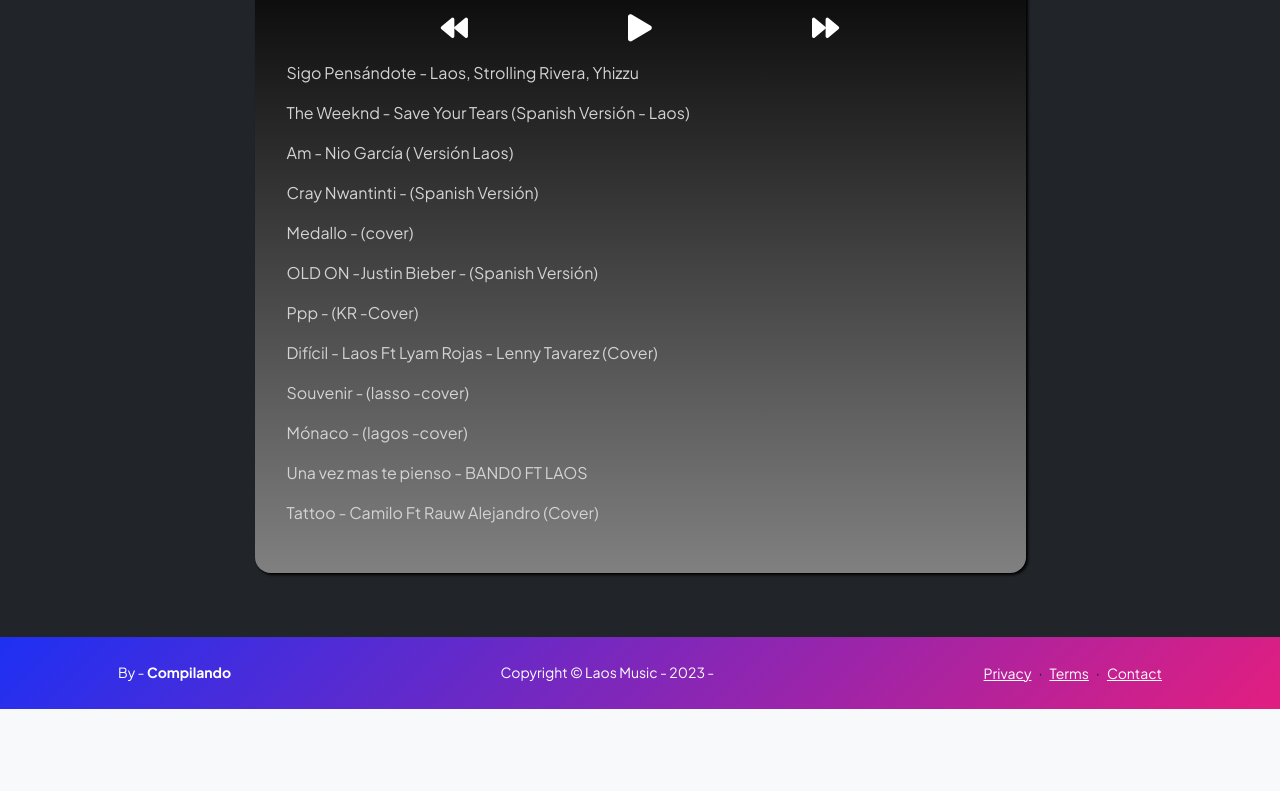
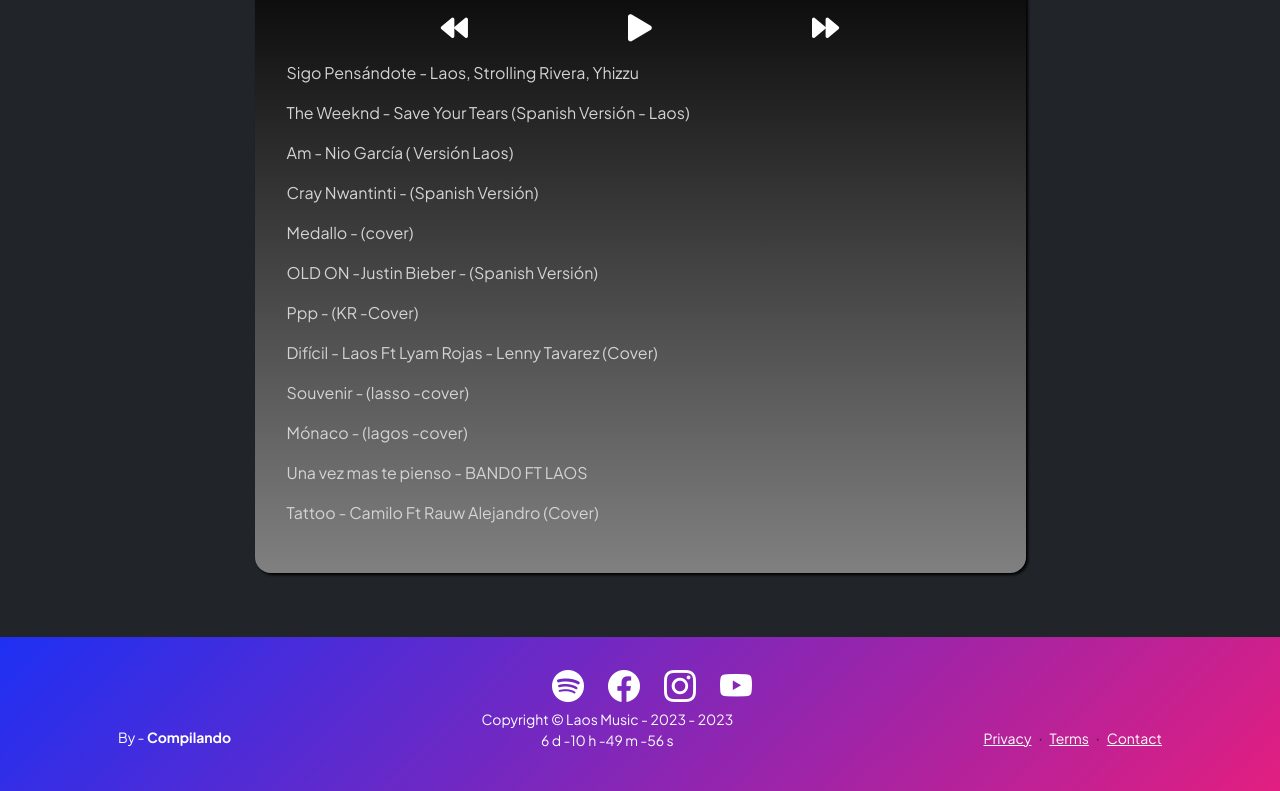
Before and after one commit to emersonxinay/laos_music, a plain HTML site: page resume.html in a window 1280 px wide. Shown: the part 1021-1812 px from the top of the page. Before the commit the page ends 1730 px from the top, so only its background shows below. Drawn offline with nearby package versions, Linux system fonts and the light colour scheme.

Commit message:
fix fecha footer

```diff
--- a/resume.html
+++ b/resume.html
@@ -160,14 +160,29 @@
                         </ul>
                     </div>
 
+
+
                 </div>
             </div>
+
+
         </div>
     </main>
     <!-- Footer-->
 
     <footer class=" bg-gradient-primary-to-secondary py-4 mt-auto">
         <div class="container px-5">
+            <div class="d-flex justify-content-center  fs-2 gap-4">
+                <a href="http://" target="_blank" rel="noopener noreferrer"></a>
+                <a class="text-white" href="https://open.spotify.com/artist/2UjFOmURmfCMAH0PKKkJSB" target="_blank"
+                    rel="noopener noreferrer"><i class="bi bi-spotify"></i></a>
+                <a class="text-white" href="https://web.facebook.com/Laos.Espinoza20" target="_blank"
+                    rel="noopener noreferrer"><i class="bi bi-facebook"></i></a>
+                <a class="text-white" href="https://www.instagram.com/_laos20/" target="_blank"
+                    rel="noopener noreferrer"><i class="bi bi-instagram"></i></a>
+                <a class="text-white" href="https://www.youtube.com/@LaosEspirre" target="_blank"
+                    rel="noopener noreferrer"><i class="bi bi-youtube"></i></a>
+            </div>
             <div class="row align-items-center justify-content-between flex-column flex-sm-row">
                 <div class="col-auto">
                     <div class="small text-white m-0"><span class="fw-ligth ">By -</span> <a
@@ -175,8 +190,11 @@
                             target="_blank" rel="noopener noreferrer">Compilando</a> </div>
                 </div>
                 <div class="col-auto">
-                    <div class="small text-white m-0">Copyright &copy; Laos Music - 2023 - <span
-                            id="fecha_footer"></span></div>
+                    <div class="small text-white text-center m-0">Copyright &copy; Laos Music - 2023 - <span
+                            id="fecha_footer"></span>
+                        <p class="text-center text-white" id="fecha_lanzamiento"></p>
+                    </div>
+
                 </div>
                 <div class="col-auto ">
                     <a class="small text-white" href="#!">Privacy</a>
@@ -191,6 +209,7 @@
     <!-- Bootstrap core JS-->
     <script src="https://cdn.jsdelivr.net/npm/bootstrap@5.2.3/dist/js/bootstrap.bundle.min.js"></script>
     <!-- Core theme JS-->
+    <script src="js/scripts.js"></script>
     <script src="js/play_list.js"></script>
 </body>
 
```
Also changed, not shown: contact.html (+4 -1 lines), index.html (+6 -2 lines), projects.html (+5 -1 lines), 1 other file.
